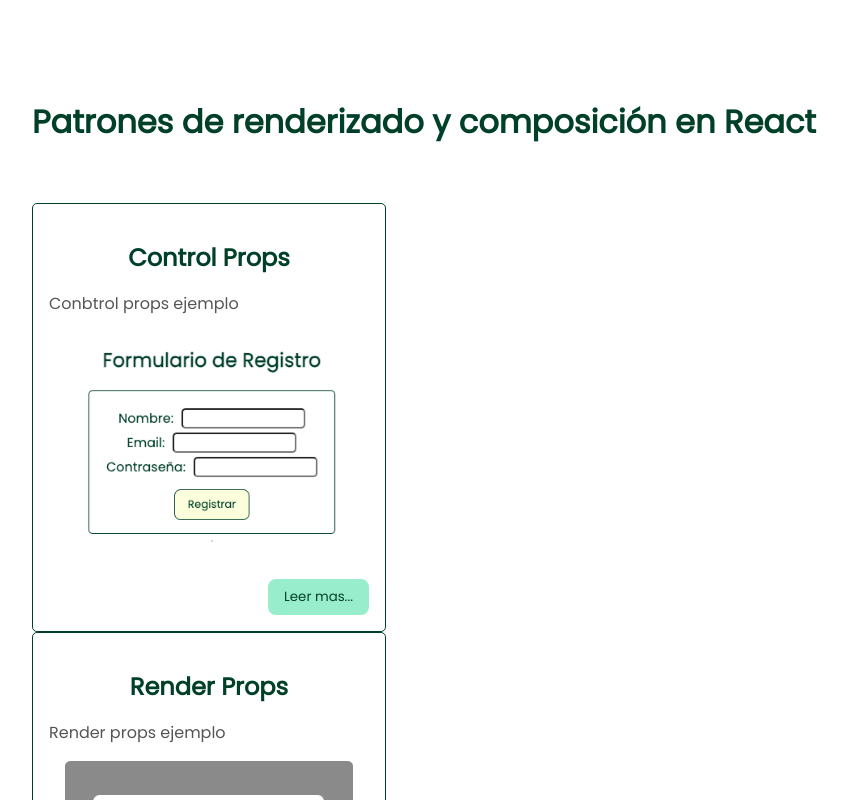
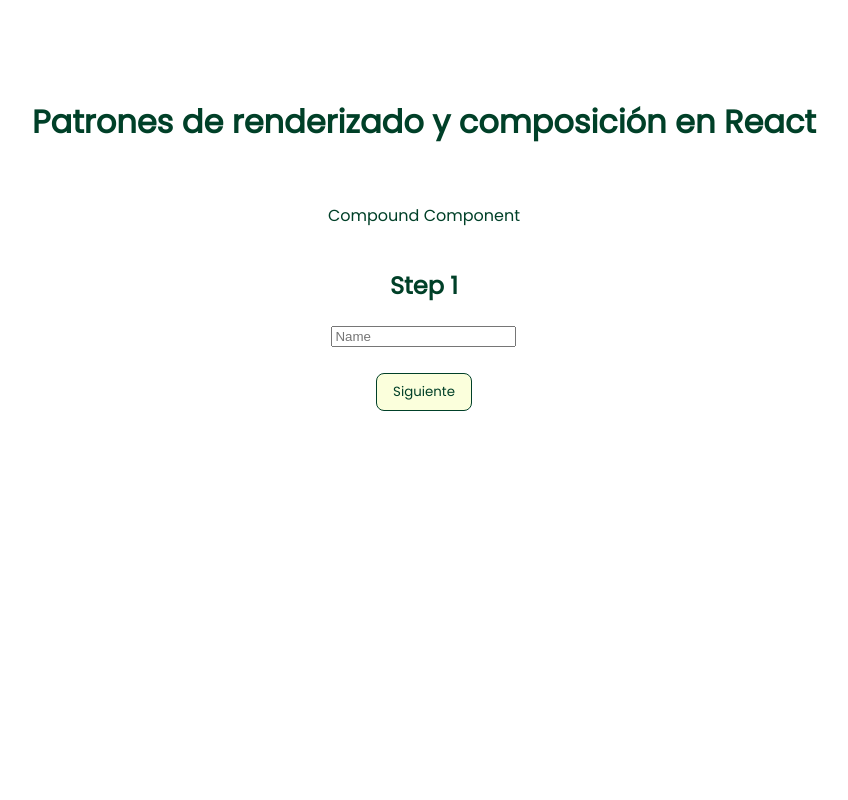
Before and after one commit to omarrendon/desing-patterns-react, a React (Vite) app: page / in a window 1280 px wide. Shown: the top 800 px of the page, without its empty margins (216-1064 px from the left). Built offline with nearby package versions, Linux system fonts and the light colour scheme.

Commit message:
Add: instructions in CompoundComponent and styles in the component

```diff
--- a/src/Views/HomeView.tsx
+++ b/src/Views/HomeView.tsx
@@ -1,6 +1,13 @@
 import React from "react";
 import "../App.css";
-import { CustomHook, DataGrid, HOC, RenderProps } from "../components";
+import {
+  CustomHook,
+  DataGrid,
+  HOC,
+  RenderProps,
+  Container,
+  CompoundComponent,
+} from "../components";
 
 export const HomeView: React.FC = () => {
   return (
@@ -9,7 +16,9 @@
         <h1>Patrones de renderizado y composición en React</h1>
       </header>
       <section>
-        <DataGrid />
+        {/* <DataGrid /> */}
+        <CompoundComponent />
+        {/* <Container /> */}
         {/* <CustomHook /> */}
       </section>
       {/* <footer>
--- a/src/components/CompoundComponents/CompoundComponent.tsx
+++ b/src/components/CompoundComponents/CompoundComponent.tsx
@@ -1,6 +1,7 @@
 import React, { createContext, useContext, useState } from "react";
 import { motion } from "framer-motion";
 
+// Interfaz de nuestro contexto
 interface IWizardContext {
   activeStep: number;
   goToNextStep: () => void;
@@ -8,21 +9,24 @@
   formValues: { [key: string]: any };
   setActiveStep: React.Dispatch<React.SetStateAction<number>>;
 }
-
+// interfaz de nuestras Props para el component Wizard
 interface IWizardProps {
   children: React.ReactNode;
   initialStep: number;
   formValues: { [key: string]: any };
 }
 
+// interfaz adicional para el component Wizard
 interface IWizardStaticComponents {
   Steps: React.FC<{ children: React.ReactNode }>;
   Step: React.FC<{ stepIndex: number; children: React.ReactNode }>;
   Navigation: React.FC;
 }
 
+// Creación de contexto
 const WizardContext = createContext<IWizardContext | undefined>(undefined);
 
+// Componente principal
 const Wizard: React.FC<IWizardProps> & IWizardStaticComponents = ({
   children,
   initialStep,
@@ -32,6 +36,7 @@
   const goToNextStep = () => setActiveStep(prev => prev + 1);
   const goToPrevStep = () => setActiveStep(prev => prev - 1);
 
+  // Estados y metodos que tendrá nuestro contexto
   const value = {
     activeStep,
     goToNextStep,
@@ -40,6 +45,7 @@
     setActiveStep,
   };
 
+  // Provider de nuestro componente
   return (
     <WizardContext.Provider value={value}>
       <div className="wizard">{children}</div>
@@ -47,10 +53,12 @@
   );
 };
 
+// Componente que contendrá los pasos de cada formulario
 const WizardSteps: React.FC<{ children: React.ReactNode }> = ({ children }) => {
   return <div className="wizard-step">{children}</div>;
 };
 
+// Componente que nos mostrara cada uno de los pasos
 const WizardStep: React.FC<{
   stepIndex: number;
   children: React.ReactNode;
@@ -62,6 +70,7 @@
   }
   const { activeStep } = context;
 
+  // Renderizado de cada uno de los pasos
   return stepIndex === activeStep ? (
     <motion.div
       className="wizard-step"
@@ -73,6 +82,7 @@
   ) : null;
 };
 
+// Componente que nos ayudara a navegar a traves de cada componente Step
 const WizardNavigation: React.FC = () => {
   const [displayData, setDisplayData] = useState(false);
   const context = useContext(WizardContext);
@@ -88,11 +98,14 @@
   const hanldeUpdate = () => {
     setDisplayData(true);
   };
-
+  // Rederizado de cada Step de acuerdo al children que se le pasa
   return (
     <div className="wizard-navigation">
       {!firstStep && <button onClick={goToPrevStep}>Anterio</button>}
-      <button onClick={lastStep ? hanldeUpdate : goToNextStep}>
+      <button
+        onClick={lastStep ? hanldeUpdate : goToNextStep}
+        style={stepButton}
+      >
         {lastStep ? "Finalizar" : "Siguiente"}
       </button>
       {displayData && <div>{JSON.stringify(formValues)}</div>}
@@ -100,6 +113,7 @@
   );
 };
 
+// Componente principal
 export const CompoundComponent = () => {
   const [formData, setFormData] = useState({
     name: "",
@@ -118,7 +132,7 @@
       <Wizard initialStep={0} formValues={formData}>
         <Wizard.Steps>
           <Wizard.Step stepIndex={0}>
-            <div>
+            <div style={stepContainer}>
               <h2>Step 1</h2>
               <input
                 type="text"
@@ -130,7 +144,7 @@
             </div>
           </Wizard.Step>
           <Wizard.Step stepIndex={1}>
-            <div>
+            <div style={stepContainer}>
               <h2>Step 2</h2>
               <input
                 type="text"
@@ -142,7 +156,7 @@
             </div>
           </Wizard.Step>
           <Wizard.Step stepIndex={2}>
-            <div>
+            <div style={stepContainer}>
               <h2>Step 3</h2>
               <input
                 type="text"
@@ -160,6 +174,17 @@
   );
 };
 
+// Declaración de cada uno de los componentes
+// homogealizando cada uno de ellos de acuerdo al componente padre
 Wizard.Steps = WizardSteps;
 Wizard.Step = WizardStep;
 Wizard.Navigation = WizardNavigation;
+
+const stepContainer = {
+  padding: "10px",
+  margin: "10px 0",
+};
+
+const stepButton = {
+  margin: "5px ",
+};
--- a/src/components/DataGrid/DataGrid.tsx
+++ b/src/components/DataGrid/DataGrid.tsx
@@ -37,6 +37,12 @@
     URLImage: HookImage,
     altText: "HOC ejemplo",
   },
+  {
+    title: "Container Presentational",
+    description: "container ejemplo",
+    URLImage: HookImage,
+    altText: "HOC ejemplo",
+  },
 ];
 
 export const DataGrid: React.FC = () => {
```
Also changed, not shown: src/assets/compound-componet.png (added).
